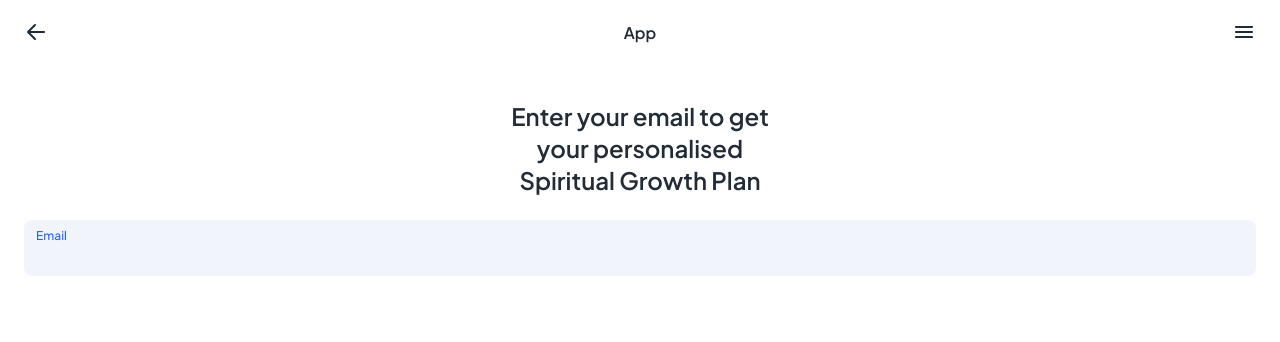
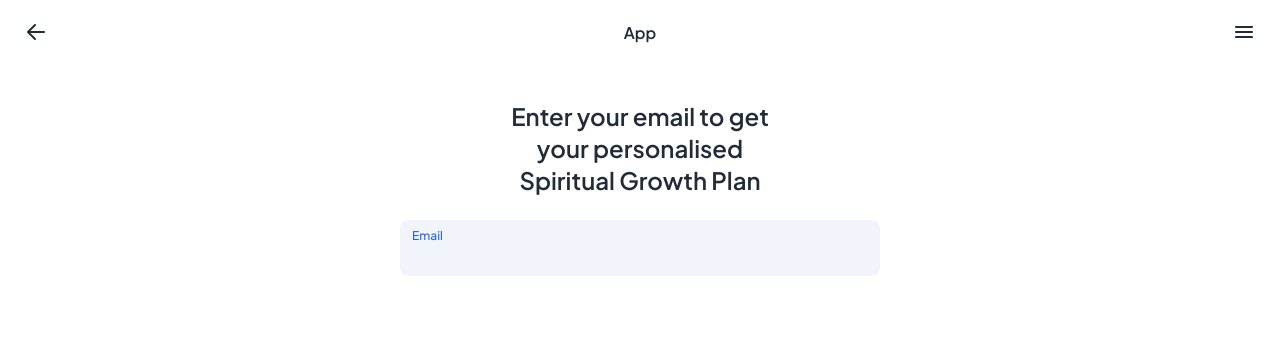
Before and after one commit to ViPiven/marketing-funnel-test, a Next.js app: page /quiz/step2 in a window 1280 px wide. Shown: the top 342 px of the page. Built offline with nearby package versions, Linux system fonts and the light colour scheme.

Commit message:
style adjustments

```diff
--- a/app/quiz/step1/page.module.css
+++ b/app/quiz/step1/page.module.css
@@ -12,6 +12,8 @@
 
 .card {
   width: 100%;
+  max-width: 480px;
+  margin: 0 auto;
   background: #ffffff;
   text-align: center;
 }
--- a/app/quiz/step2/page.module.css
+++ b/app/quiz/step2/page.module.css
@@ -3,6 +3,7 @@
   flex-direction: column;
   align-items: center;
   width: 100%;
+  max-width: 480px;
 }
 
 .title {
```
